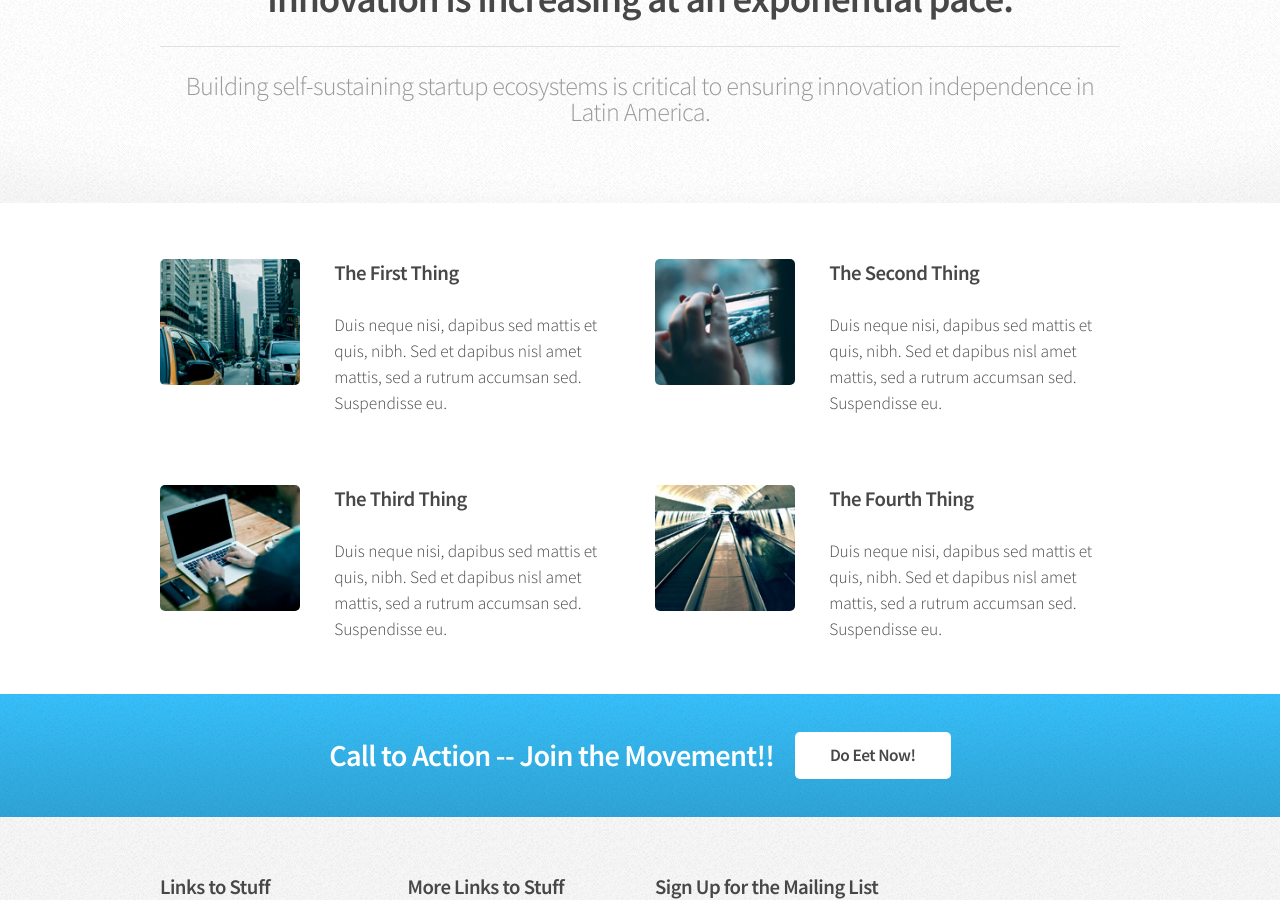
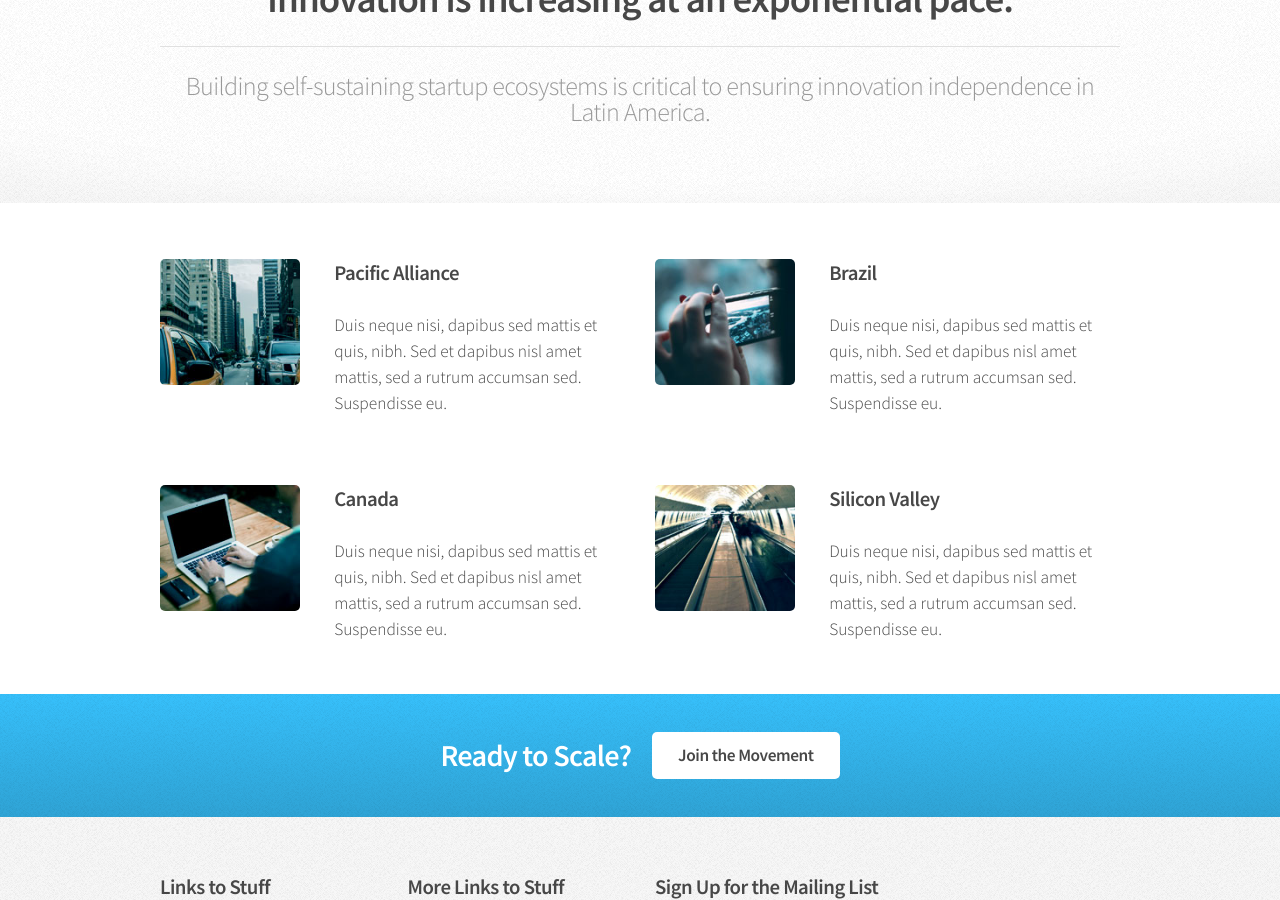
Before and after one commit to LatAmStartups/LatAmStartups.github.io, a Jekyll site: the page built from index.html, in a window 1280 px wide and 900 px high, scrolled down 1085 px. Built offline with Jekyll 4.4.1, drawn with Linux system fonts in a browser that asks for light colours; the list of posts is cut into pages by our own code.

Commit message:
big picture tweaks

```diff
--- a/_includes/cta.html
+++ b/_includes/cta.html
@@ -2,8 +2,8 @@
 			<section id="cta" class="wrapper style3">
 				<div class="container">
 					<header>
-						<h2>Call to Action -- Join the Movement!!</h2>
-						<a href="#" class="button">Do Eet Now!</a>
+						<h2>Ready to Scale?</h2>
+						<a href="#" class="button">Join the Movement</a>
 					</header>
 				</div>
 			</section>
--- a/index.html
+++ b/index.html
@@ -58,7 +58,7 @@
 					<div class="box post">
 						<a href="#" class="image left"><img src="{{ site.baseurl }}/assets/images/pic01.jpg" alt="" /></a>
 						<div class="inner">
-							<h3>The First Thing</h3>
+							<h3>Pacific Alliance</h3>
 							<p>Duis neque nisi, dapibus sed mattis et quis, nibh. Sed et dapibus nisl amet mattis, sed a rutrum accumsan sed. Suspendisse eu.</p>
 						</div>
 					</div>
@@ -67,7 +67,7 @@
 					<div class="box post">
 						<a href="#" class="image left"><img src="{{ site.baseurl }}/assets/images/pic02.jpg" alt="" /></a>
 						<div class="inner">
-							<h3>The Second Thing</h3>
+							<h3>Brazil</h3>
 							<p>Duis neque nisi, dapibus sed mattis et quis, nibh. Sed et dapibus nisl amet mattis, sed a rutrum accumsan sed. Suspendisse eu.</p>
 						</div>
 					</div>
@@ -78,7 +78,7 @@
 					<div class="box post">
 						<a href="#" class="image left"><img src="{{ site.baseurl }}/assets/images/pic03.jpg" alt="" /></a>
 						<div class="inner">
-							<h3>The Third Thing</h3>
+							<h3>Canada</h3>
 							<p>Duis neque nisi, dapibus sed mattis et quis, nibh. Sed et dapibus nisl amet mattis, sed a rutrum accumsan sed. Suspendisse eu.</p>
 						</div>
 					</div>
@@ -87,7 +87,7 @@
 					<div class="box post">
 						<a href="#" class="image left"><img src="{{ site.baseurl }}/assets/images/pic04.jpg" alt="" /></a>
 						<div class="inner">
-							<h3>The Fourth Thing</h3>
+							<h3>Silicon Valley</h3>
 							<p>Duis neque nisi, dapibus sed mattis et quis, nibh. Sed et dapibus nisl amet mattis, sed a rutrum accumsan sed. Suspendisse eu.</p>
 						</div>
 					</div>
```
